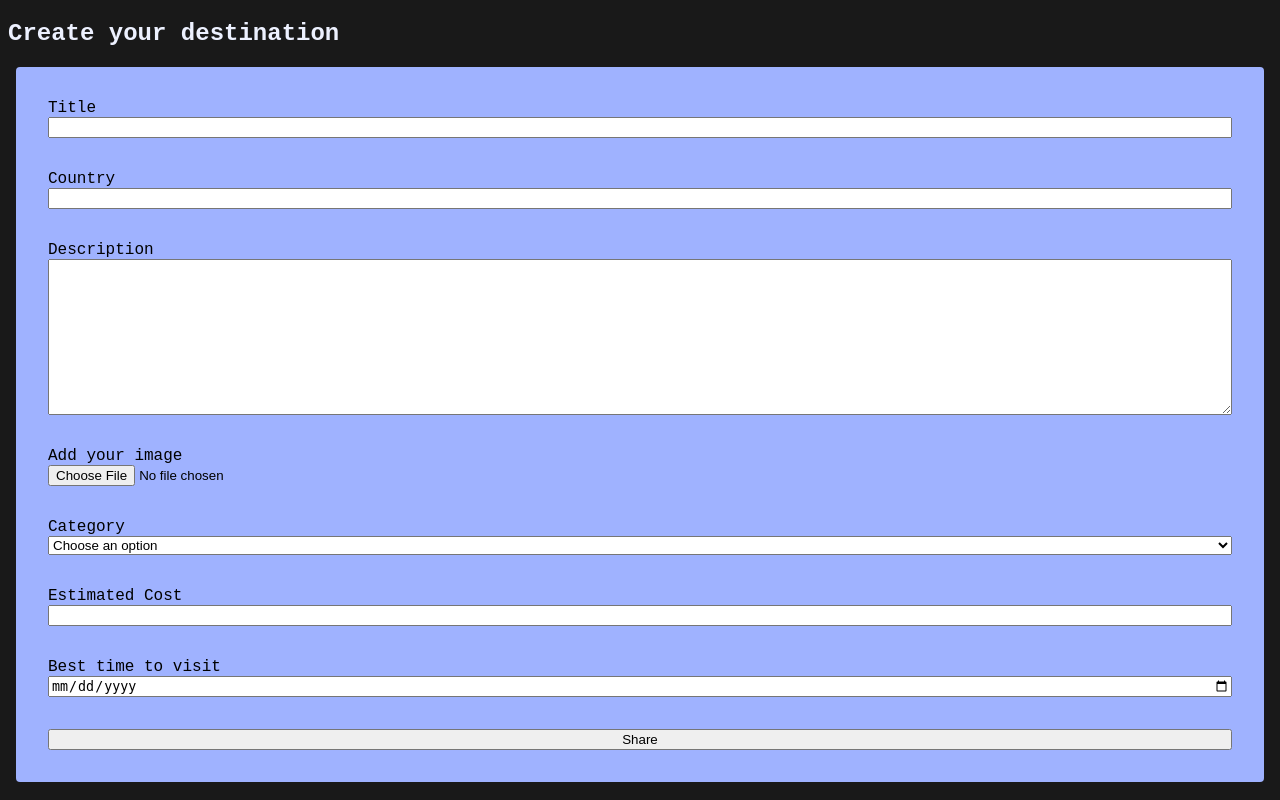
After one commit to katelijacobsen/web-dev-semester-1-fro-back-data, a Flask app: page /create_destination.html in a window 1280 px wide. The commit adds this page. Run offline with Flask 3, Linux system fonts and the light colour scheme.

Commit message:
create test file, css, fix path & create post form

```diff
--- a/app.py
+++ b/app.py
@@ -7,7 +7,7 @@ app = Flask(__name__)
 
 ########################ROUTING#########################
 
-@app.route("/index.html")
+@app.route("/")
 def index():
     return render_template("index.html")
 
@@ -18,6 +18,10 @@ def signup():
 @app.route("/login.html")
 def login():
     return render_template("login.html")
+
+@app.route("/create_destination.html")
+def create_destination():
+    return render_template("create_destination.html")
 
 #######################################################
 
--- a/static/app.css
+++ b/static/app.css
@@ -1,30 +1,54 @@
-:root {
+html {
+  /*Colorpalette*******************/
+  /*Base*/
   --bg-color: #191919;
-  --text-color: #edf1ff;
-  --primary-color: #403bf0;
+  --primary-color-50: #edf1ff;
+  --primary-color-100: #dee7ff;
+  --primary-color-200: #c3d2ff;
+  --primary-color-300: #9fb2ff;
+  --primary-color-400: #7988ff;
+  --primary-color-500: #5960fb;
+  --primary-color-600: #403bf0;
+  --primary-color-700: #362ed4;
+  --primary-color-800: #2d28ab;
+  --primary-color-900: #2a298a;
+  --primary-color-950: #1a184e;
+  --text-color: var(--primary-color-50);
+  /*Interaction colors*/
+  --error-color: #d71900;
+  --warning-color: #ff4266;
+  --success-color: #68c93b;
+  --alert-color: #ffd60a;
+  --info-color: #353efe;
+
+  /*******************Colorpalette*/
+
+
+  /*Spacing*************************/
+  --xx-small-spacing: 0.25rem;
+  --x-small-spacing: 0.5rem;
+  --small-spacing: 0.75rem;
+  --base-spacing: 1rem;
+  --medium-small-spacing: 1.25rem;
+  --medium-spacing: 1.5rem;
+  --medium-large-spacing: 1.75rem;
+  --large-spacing: 2rem;
+  --x-large-spacing: 2.25rem;
+  --xx-large-spacing: 2.5rem;
+  --xx-large-spacing: 2.75rem;
+  /*************************Spacing*/
+
+  /*Typography**********************/
+
+  /**********************Typography*/
 }
-/*
-'jacksons-purple': {
-    '50': '#edf1ff',
-    '100': '#dee7ff',
-    '200': '#c3d2ff',
-    '300': '#9fb2ff',
-    '400': '#7988ff',
-    '500': '#5960fb',
-    '600': '#403bf0',
-    '700': '#362ed4',
-    '800': '#2d28ab',
-    '900': '#2a298a',
-    '950': '#1a184e',
-},
-*/
 
 header {
   nav {
     ul {
       display: flex;
       justify-content: flex-end;
-      background-color: #1a184e;
+      background-color: var(--primary-color-950);
       padding-block: 2rem;
       padding-inline: 2rem;
     }
@@ -91,3 +115,18 @@ body {
     }
   }
 }
+
+#create_post {
+  background-color: var(--primary-color-300);
+  padding: 2rem 2rem;
+  margin: 0.5rem 0.5rem;
+  border-radius: 4px;
+  display: flex;
+  flex-direction: column;
+
+  .form-group {
+    display: flex;
+    flex-direction: column;
+    padding-block-end: 2rem;
+  }
+}
--- a/templates/_header.html
+++ b/templates/_header.html
@@ -2,7 +2,7 @@
     <nav>
         <ul>
             <li>
-                <a href="index.html">Home</a>
+                <a href="/">Home</a>
             </li>
             <li>
                 <a href="login.html">Login</a>
--- /dev/null
+++ b/templates/create_destination.html
@@ -0,0 +1,69 @@
+<!doctype html>
+<html lang="en">
+  <head>
+    <meta charset="UTF-8" />
+    <meta name="viewport" content="width=device-width, initial-scale=1.0" />
+    <link rel="stylesheet" href="{{ url_for('static', filename='app.css') }}" />
+    <title>Document</title>
+  </head>
+  <body>
+    <article>
+      <h1>Create your destination</h1>
+      <form
+        method="post"
+        action="/submit-post"
+        enctype="multipart/form-data"
+        id="create_post"
+      >
+        <div class="form-group">
+          <label for="title_destination">Title</label>
+          <input id="title_destination" type="text" />
+        </div>
+
+        <div class="form-group">
+          <label for="country_destination">Country</label>
+          <input id="country_destination" type="text" />
+        </div>
+
+        <div class="form-group">
+          <label for="description_destination">Description</label>
+          <textarea id="description_destination" rows="10"></textarea>
+        </div>
+
+        <div class="form-group">
+          <label for="img">Add your image</label>
+          <input
+            name="img"
+            id="img"
+            type="file"
+            accept="image/png, image/jpeg"
+          />
+        </div>
+
+        <div class="form-group">
+          <label for="category_destination">Category</label>
+          <select id="category_destination">
+            <option value="">Choose an option</option>
+            <option value="Beach">Beach</option>
+            <option value="City">City</option>
+            <option value="Culture">Culture</option>
+            <option value="Adventure">Adventure</option>
+            <option value="Nature">Nature</option>
+            <option value="Historical">Historical</option>
+          </select>
+        </div>
+
+        <div class="form-group">
+          <label for="cost_destination">Estimated Cost</label>
+          <input id="cost_destination" type="text" />
+        </div>
+
+        <div class="form-group">
+          <label for="best_time_destination">Best time to visit</label>
+          <input id="best_time_destination" type="date" />
+        </div>
+        <button>Share</button>
+      </form>
+    </article>
+  </body>
+</html>
```
